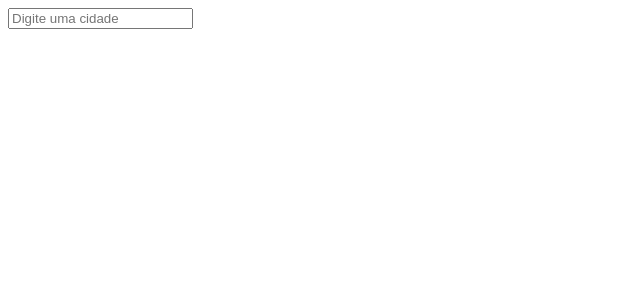
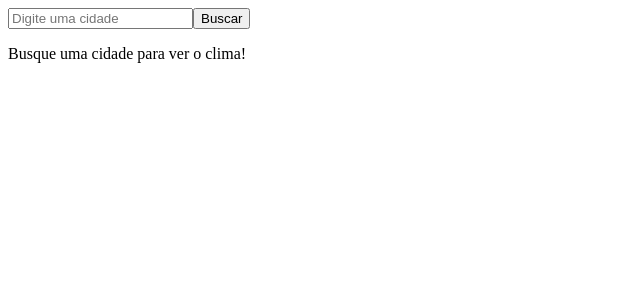
Before and after one commit to Igor-Brandalise/WeatherMe, a React (Vite) app: page / in a window 1280 px wide. Shown: the top 300 px of the page, without its empty margins (0-640 px from the left). Built offline with nearby package versions, Linux system fonts and the light colour scheme.

Commit message:
layout básico

```diff
--- a/src/App.tsx
+++ b/src/App.tsx
@@ -3,9 +3,9 @@ import { weatherByCity } from "./services/api";
 import type { WeatherData } from "./types/weather";
 
 function App() {
-  const [WeatherData, setWeatherData] = useState<WeatherData | null>(null);
+  const [weatherData, setWeatherData] = useState<WeatherData | null>(null);
 
-  const [ city, setCity] = useState<string>("")
+  const [city, setCity] = useState<string>("");
 
   const handleSearch = async () => {
     try {
@@ -17,16 +17,30 @@ function App() {
   };
 
   return (
-    <>
     <div>
       <input
         type="text"
         value={city}
-          onChange={(e) => setCity(e.target.value)} // Atualiza o estado de city
+        onChange={(e) => setCity(e.target.value)}
         placeholder="Digite uma cidade"
       />
+
+      <button onClick={handleSearch}>Buscar</button>
+
+      {weatherData ? (
+        <div>
+          <h2>{weatherData.name}</h2> {/* Nome da cidade */}
+
+        <p>{weatherData.weather[0].description}</p> {/* Descrição do clima (ex: ensolarado) */}
+        <p>Temperatura: {weatherData.main.temp}°C</p> {/* Temperatura */}
+        <p>Sensação térmica: {weatherData.main.feels_like}°C</p> {/* Sensação térmica */}
+        <p>Umidade: {weatherData.main.humidity}%</p> {/* Umidade */}
+        <p>Vento: {weatherData.wind.speed} km/h</p> {/* Velocidade do vento */}
         </div>
-    </>
+      ) : (
+        <p>Busque uma cidade para ver o clima!</p>
+      )}
+    </div>
   );
 }
 
```
Lines whose indentation alone changed are shown as unchanged.
